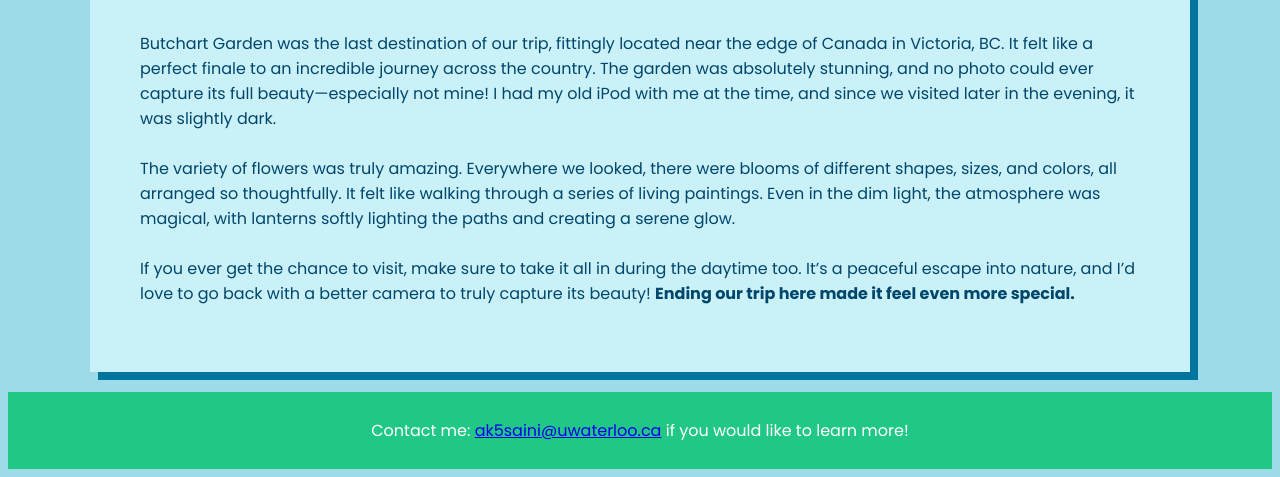
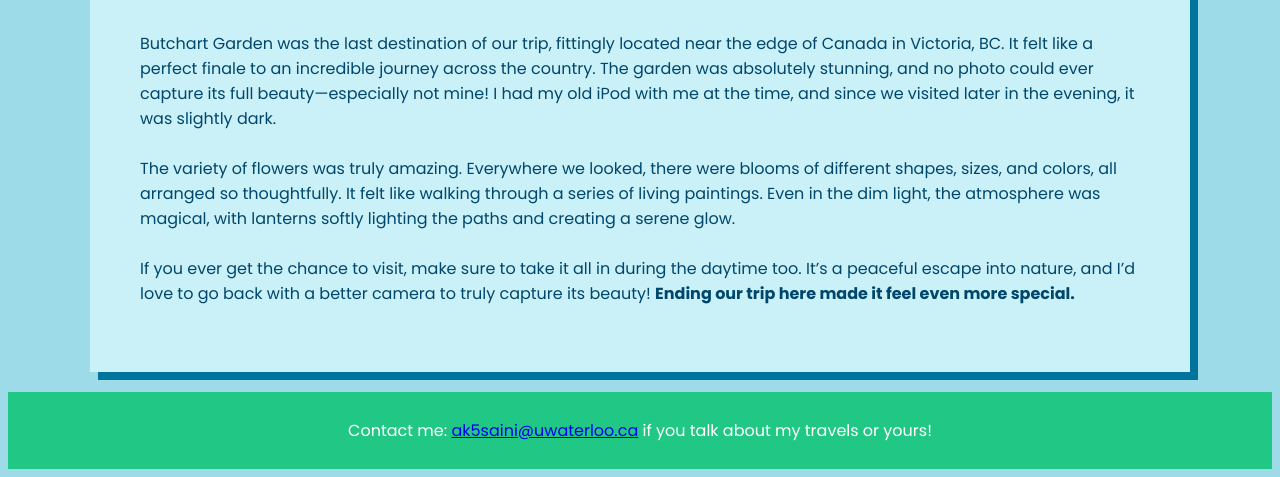
Before and after one commit to agamjotkaurr/finalProject, a plain HTML site: page index.html in a window 1280 px wide. Shown: the part 7565-8042 px from the top of the page. Drawn offline with Linux system fonts and the light colour scheme.

Commit message:
small changes but this is the final site

```diff
--- a/index.html
+++ b/index.html
@@ -221,7 +221,7 @@
     </section>
 
     <footer>
-        <p>Contact me: <a href="mailto:yourname@uwaterloo.ca">ak5saini@uwaterloo.ca</a> if you would like to learn more!</p>
+        <p>Contact me: <a href="mailto:yourname@uwaterloo.ca">ak5saini@uwaterloo.ca</a> if you talk about my travels or yours!</p>
     </footer>
 </body>
 </html>
```
